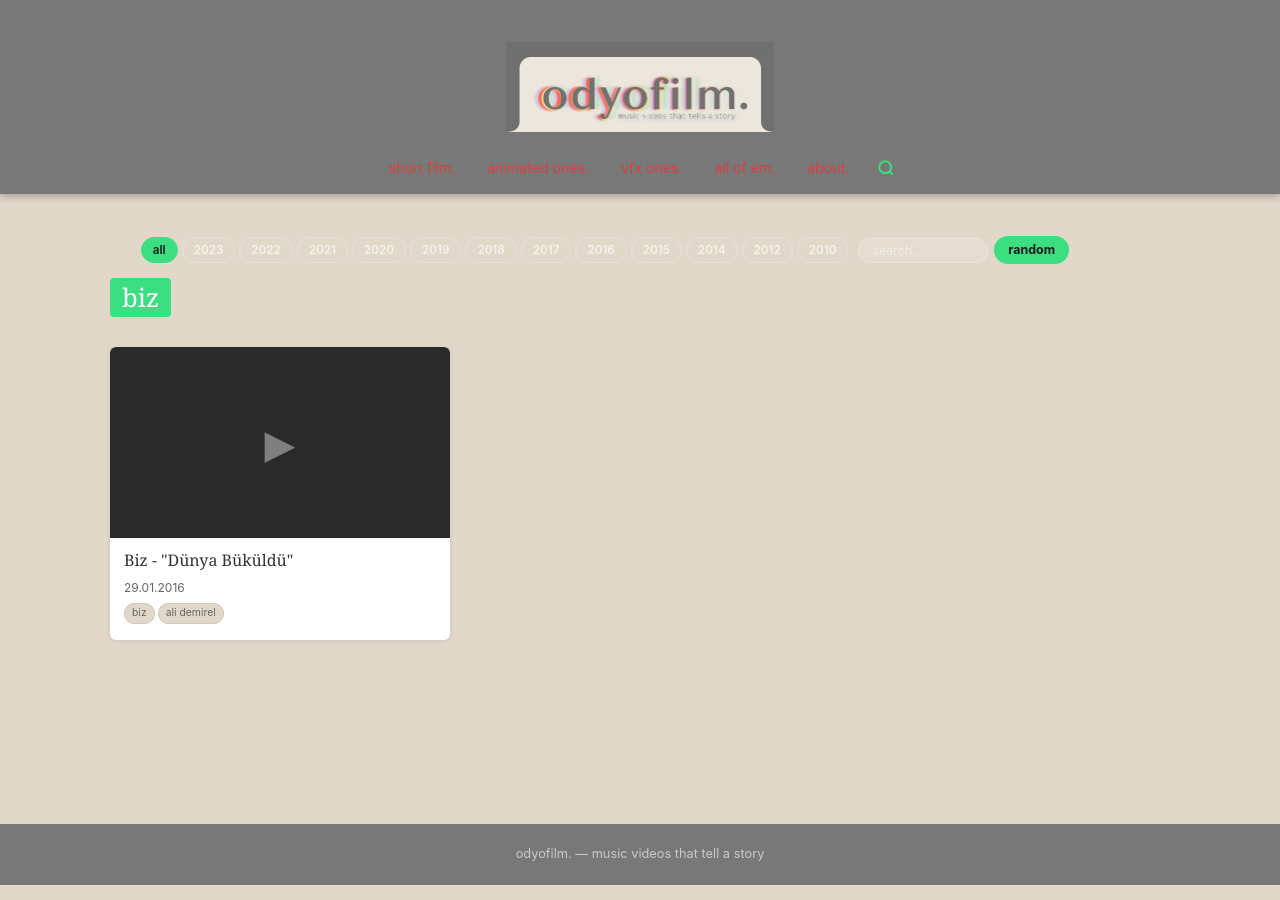
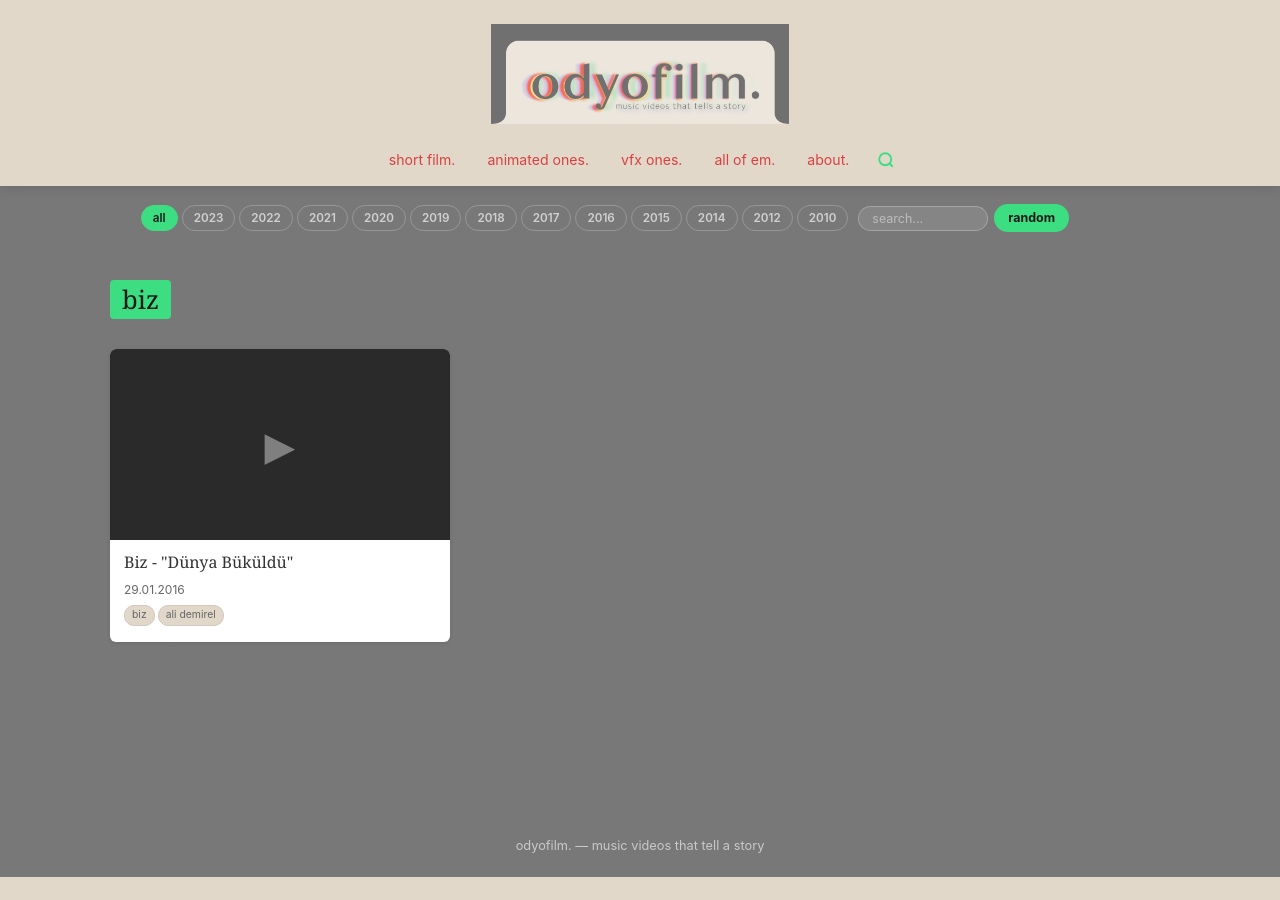
Before and after one commit to mstkt/odyofilm.github.io, a Jekyll site: the page built from tags/biz/index.html, in a window 1280 px wide. Built offline with Jekyll 4.4.1, drawn with Linux system fonts in a browser that asks for light colours.

Commit message:
design003

```diff
--- a/_layouts/default.html
+++ b/_layouts/default.html
@@ -29,9 +29,6 @@
         </a>
       </div>
     </nav>
-    {% if page.layout == "home" %}
-    {% include year-filter.html %}
-    {% endif %}
   </header>
 
   <main class="site-main">
--- a/_layouts/home.html
+++ b/_layouts/home.html
@@ -1,6 +1,8 @@
 ---
 layout: default
 ---
+
+{% include year-filter.html %}
 
 <div class="post-grid" id="post-grid">
   {% for post in site.posts %}
--- a/assets/css/main.css
+++ b/assets/css/main.css
@@ -36,18 +36,18 @@ img { max-width: 100%; height: auto; display: block; }
 
 /* ── Header ─────────────────────────────────────────────────────────────── */
 .site-header {
-  background: var(--header-bg);
+  background: var(--bg);
   text-align: center;
   padding-top: 24px;
   position: sticky;
   top: 0;
   z-index: 100;
-  box-shadow: 0 2px 8px rgba(0,0,0,.3);
+  box-shadow: 0 2px 12px rgba(0,0,0,.12);
 }
 
 .logo-wrap {
   display: inline-block;
-  padding: 18px 0 0;
+  padding: 0;
 }
 
 .logo-link { display: inline-block; }
@@ -55,7 +55,7 @@ img { max-width: 100%; height: auto; display: block; }
 
 .site-logo-img {
   display: block;
-  height: 90px;
+  height: 100px;
   width: auto;
 }
 
@@ -80,9 +80,9 @@ img { max-width: 100%; height: auto; display: block; }
   border-radius: 4px;
   transition: background .15s, color .15s;
 }
-.site-nav a:hover { text-decoration: none; background: rgba(255,255,255,.1); }
+.site-nav a:hover { text-decoration: none; background: rgba(0,0,0,.06); }
 .site-nav a.active {
-  background: #2a2a2a;
+  background: var(--header-bg);
   color: var(--accent);
 }
 
@@ -95,7 +95,8 @@ img { max-width: 100%; height: auto; display: block; }
 
 /* ── Main ───────────────────────────────────────────────────────────────── */
 .site-main {
-  padding: 32px 0 60px;
+  background: var(--header-bg);
+  padding: 0 0 60px;
   min-height: 70vh;
 }
 
@@ -106,7 +107,7 @@ img { max-width: 100%; height: auto; display: block; }
   align-items: center;
   justify-content: center;
   gap: 6px 10px;
-  padding: 10px 20px 14px;
+  padding: 18px 20px 16px;
 }
 
 .year-group {
@@ -360,15 +361,15 @@ img { max-width: 100%; height: auto; display: block; }
 .post-nav__next { text-align: right; margin-left: auto; }
 
 /* ── Category / Tag header ──────────────────────────────────────────────── */
-.cat-header { margin-bottom: 28px; }
+.cat-header { margin-bottom: 28px; padding-top: 32px; }
 .cat-header h1 {
   font-size: 1.6rem;
   font-weight: normal;
-  color: var(--text);
+  color: rgba(255,255,255,.85);
 }
 .cat-header h1 span {
   background: var(--accent);
-  color: #fff;
+  color: #1a1a1a;
   padding: 2px 12px;
   border-radius: 4px;
   margin-right: 8px;
```
